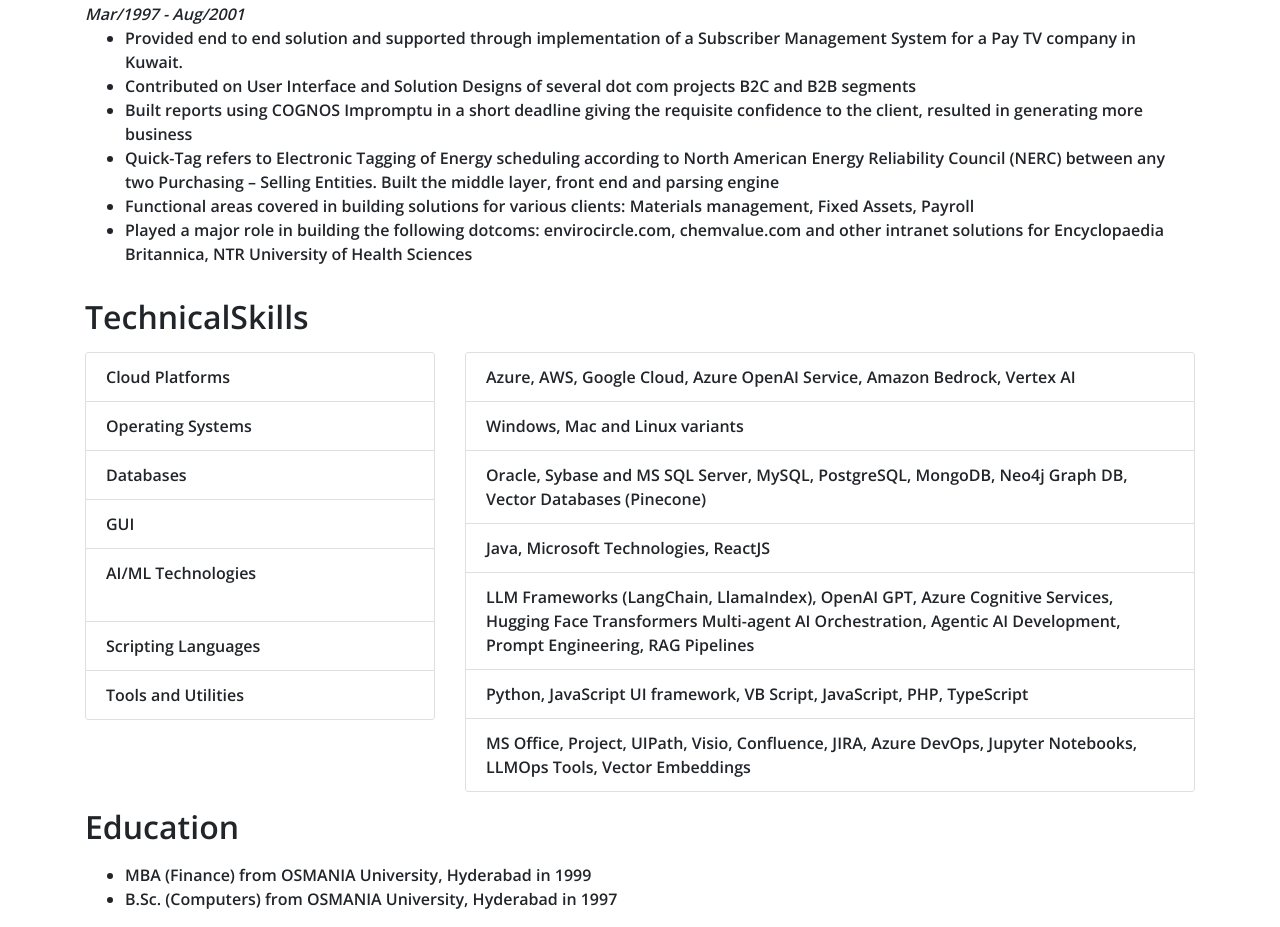
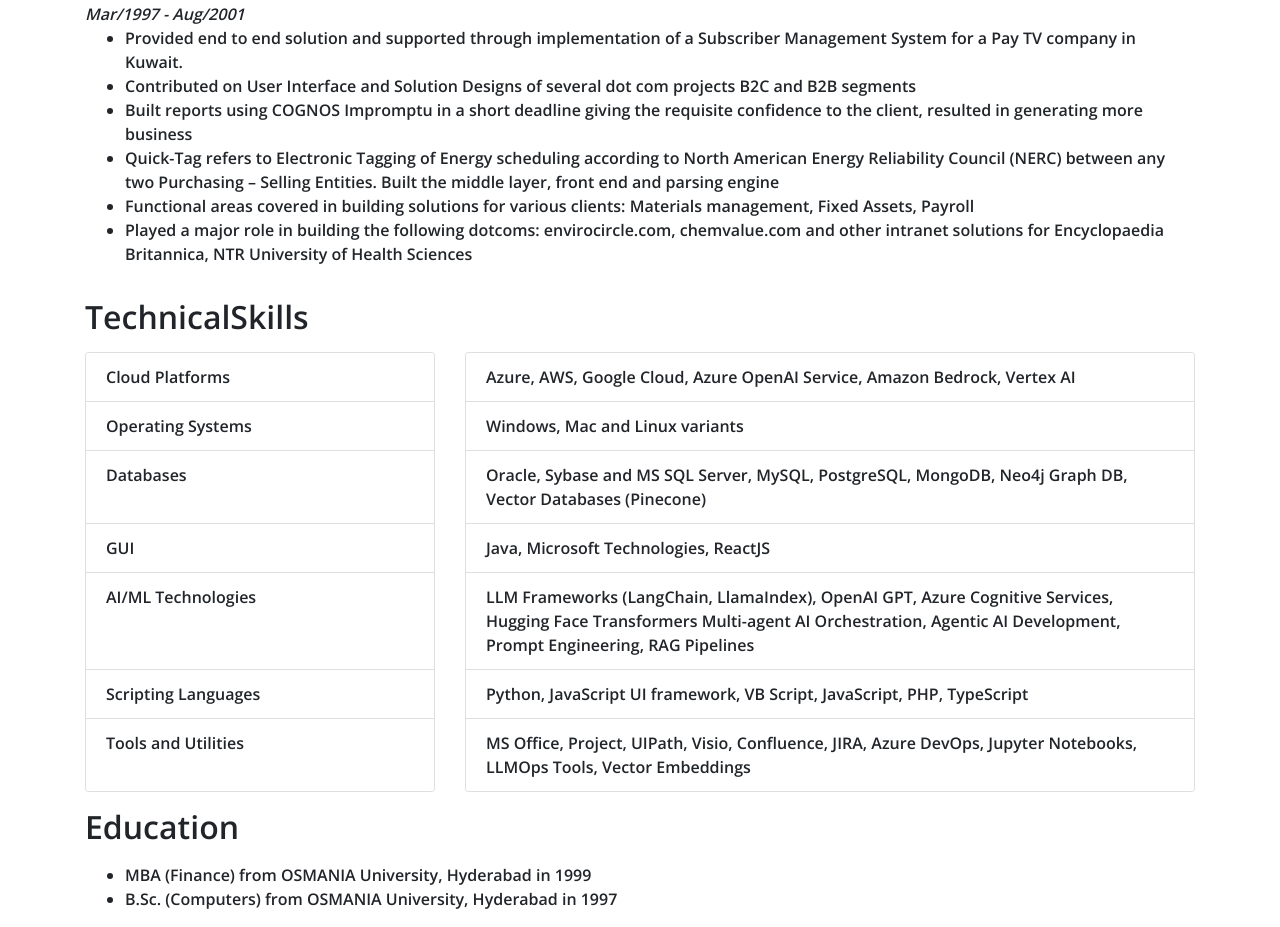
Before and after one commit to brkrishna/brkrishna.github.io, a plain HTML site: page index.html in a window 1280 px wide. Shown: the part 2829-3756 px from the top of the page. Drawn offline with nearby package versions, Linux system fonts and the light colour scheme.

Commit message:
fix: tech skills alignment

```diff
--- a/index.html
+++ b/index.html
@@ -226,11 +226,11 @@
                 <ul class="list-group list-group-flush">
                   <li class="list-group-item">Cloud Platforms</li>
                   <li class="list-group-item">Operating Systems</li>
-                  <li class="list-group-item">Databases<br/></li>
+                  <li class="list-group-item">Databases<br/><br/></li>
                   <li class="list-group-item">GUI</li>
-                  <li class="list-group-item">AI/ML Technologies<br/><br/></li>
+                  <li class="list-group-item">AI/ML Technologies<br/><br/><br/></li>
                   <li class="list-group-item">Scripting Languages</li>
-                  <li class="list-group-item">Tools and Utilities<br/></li>
+                  <li class="list-group-item">Tools and Utilities<br/><br/></li>
                 </ul>
               </div>
             </div>
```
